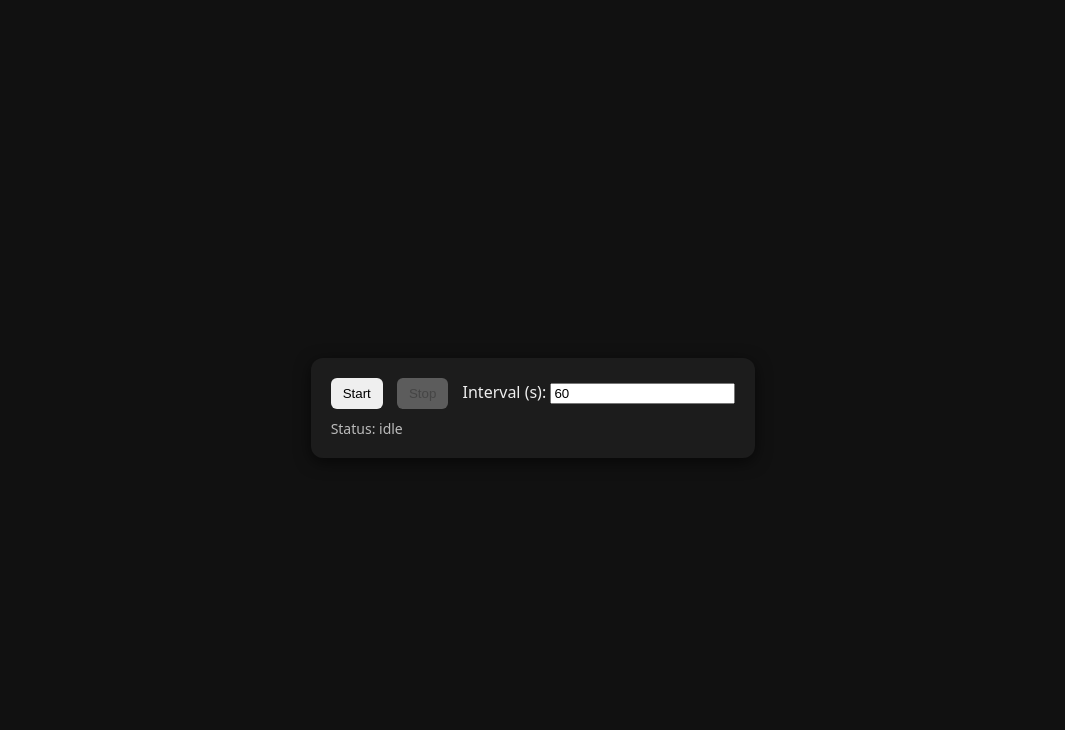
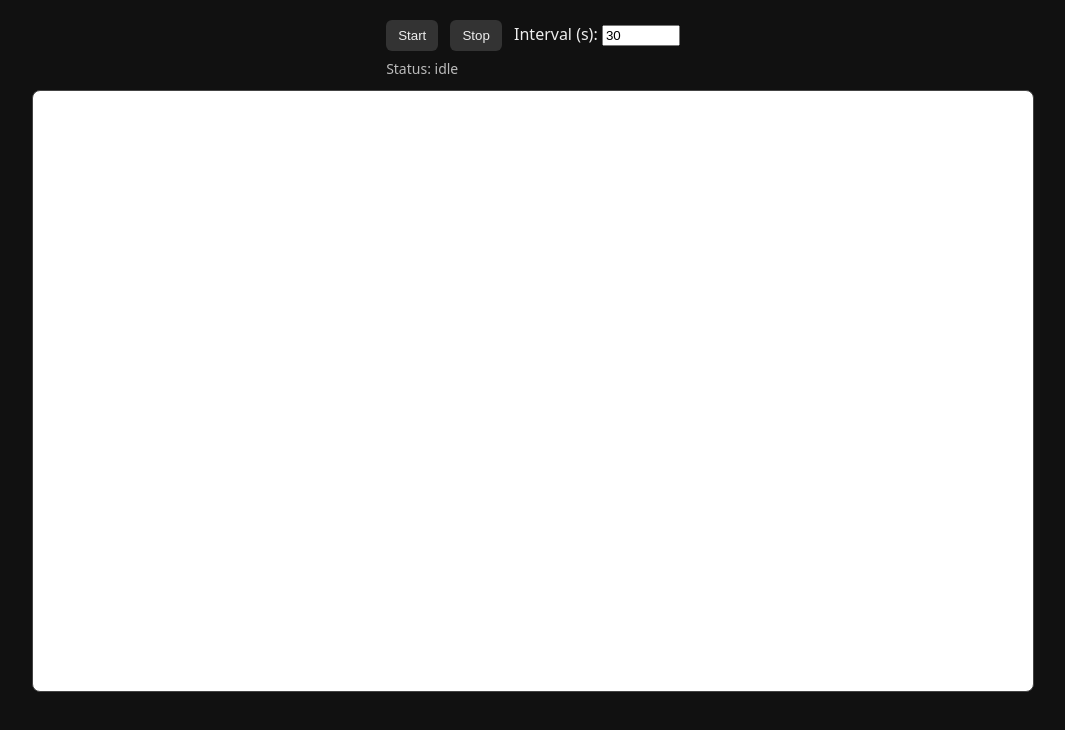
Before and after one commit to j3oe/j3oe, a plain HTML site: page index.html in a window 1280 px wide. Shown: the whole page, without its empty margins (107-1172 px from the left). Drawn offline with Linux system fonts and the light colour scheme.

Commit message:
Update index.html

```diff
--- a/index.html
+++ b/index.html
@@ -3,52 +3,66 @@
 <head>
   <meta charset="utf-8" />
   <meta name="viewport" content="width=device-width,initial-scale=1" />
-  <title>Background Reloader</title>
+  <title>GitHub Auto Reloader</title>
   <style>
     body {
       font-family: system-ui, sans-serif;
       display: flex;
-      justify-content: center;
+      flex-direction: column;
       align-items: center;
-      height: 100vh;
+      justify-content: flex-start;
+      min-height: 100vh;
+      margin: 0;
       background: #111;
       color: #eee;
+      padding: 20px;
     }
-    .card {
-      padding: 20px;
-      border-radius: 12px;
-      background: #1c1c1c;
-      box-shadow: 0 4px 16px rgba(0,0,0,0.6);
+    .controls {
+      margin-bottom: 12px;
     }
     button {
-      margin-right: 10px;
+      margin-right: 8px;
       padding: 8px 12px;
       border: none;
       border-radius: 6px;
       cursor: pointer;
+      background: #333;
+      color: #eee;
+    }
+    input {
+      width: 70px;
     }
     #status {
-      margin-top: 10px;
+      margin-top: 8px;
       font-size: 14px;
       color: #bbb;
+    }
+    iframe {
+      width: 100%;
+      max-width: 1000px;
+      height: 600px;
+      border: 1px solid #444;
+      border-radius: 8px;
+      background: #fff;
     }
   </style>
 </head>
 <body>
-  <div class="card">
-    <div>
-      <button id="startBtn">Start</button>
-      <button id="stopBtn" disabled>Stop</button>
-      <label>
-        Interval (s):
-        <input id="intervalSec" type="number" min="5" step="5" value="60" />
-      </label>
-    </div>
+  <div class="controls">
+    <button id="startBtn">Start</button>
+    <button id="stopBtn" disabled>Stop</button>
+    <label>
+      Interval (s):
+      <input id="intervalSec" type="number" min="5" step="5" value="30" />
+    </label>
     <div id="status">Status: idle</div>
   </div>
 
+  <!-- This will display your GitHub profile -->
+  <iframe id="hiddenFrame"></iframe>
+
   <script>
-    const proxyUrl = "/api/proxy"; // this calls your serverless proxy
+    const proxyUrl = "/api/proxy"; // backend proxy to GitHub
     let timer = null;
 
     function setStatus(text) {
@@ -62,7 +76,8 @@
           if (!r.ok) throw new Error("HTTP " + r.status);
           return r.text();
         })
-        .then(() => {
+        .then(html => {
+          document.getElementById("hiddenFrame").srcdoc = html;
           setStatus("last load OK @ " + new Date().toLocaleTimeString());
         })
         .catch(err => {
@@ -71,7 +86,7 @@
     }
 
     function startReloading() {
-      const sec = Math.max(5, Number(document.getElementById("intervalSec").value) || 60);
+      const sec = Math.max(5, Number(document.getElementById("intervalSec").value) || 30);
       loadOnce();
       timer = setInterval(loadOnce, sec * 1000);
       document.getElementById("startBtn").disabled = true;
```
